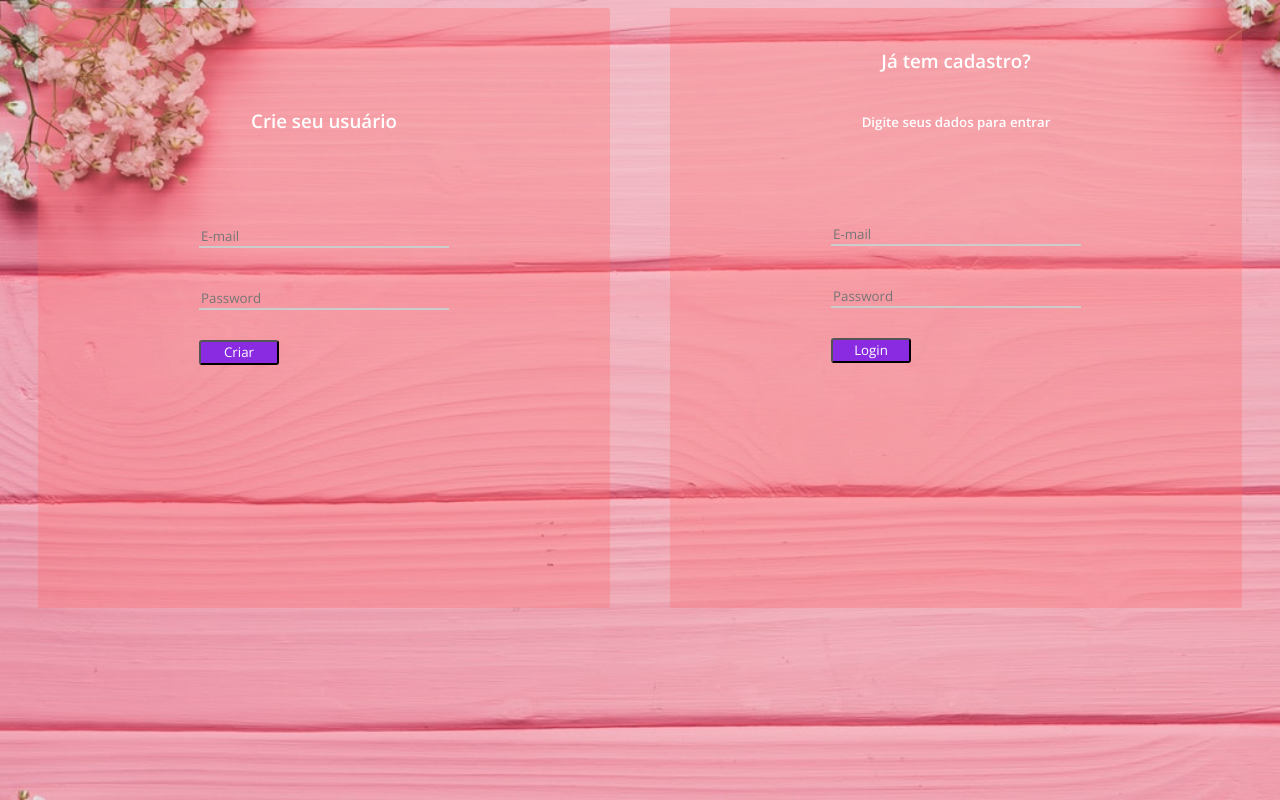
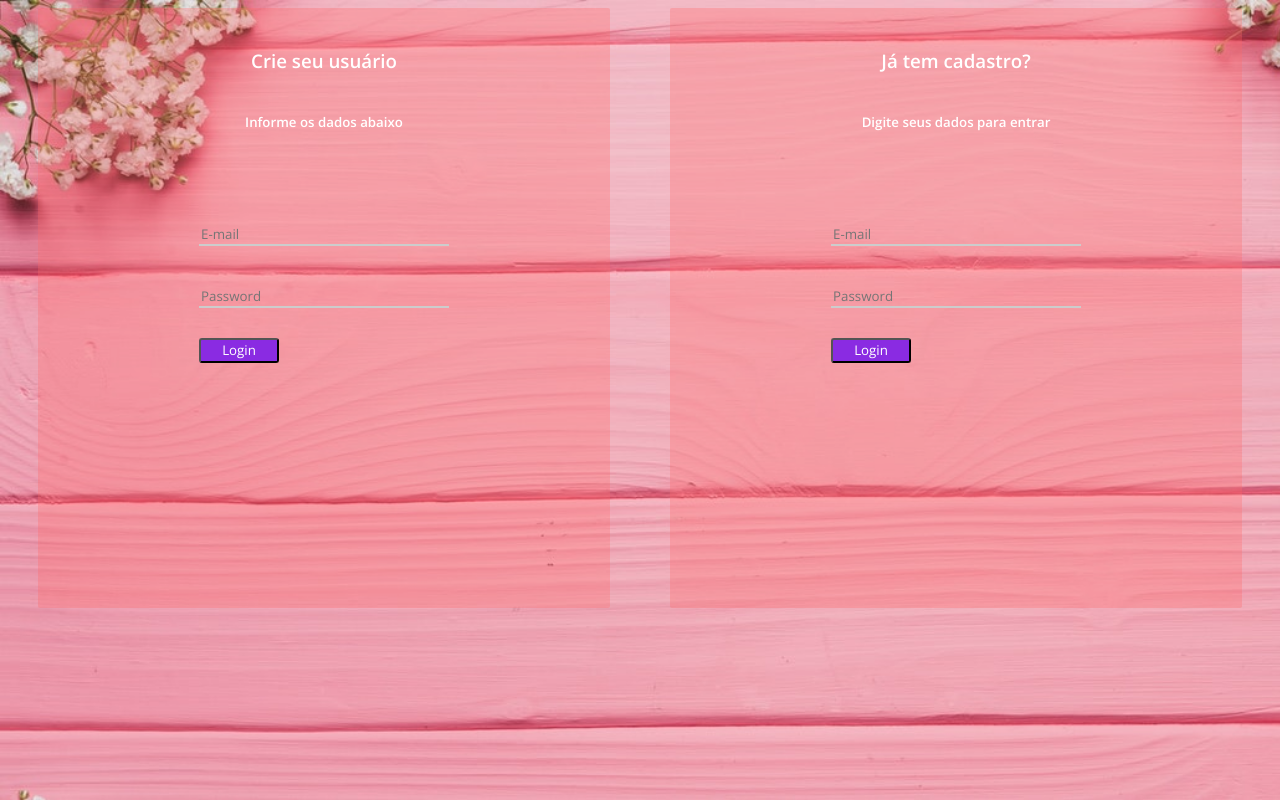
Before and after one commit to wendelrios/lab, a website: page src/html/login.html in a window 1280 px wide. Drawn offline with nearby package versions, Linux system fonts and the light colour scheme.

Commit message:
commit change

```diff
--- a/server.js
+++ b/server.js
@@ -4,6 +4,7 @@ const {Pool, Client} = require('pg')
 // pools will use environment variables
 // for connection information
 const pool = new Pool();
+
 
 
 
--- a/src/html/login.html
+++ b/src/html/login.html
@@ -11,12 +11,13 @@
     <section>
       <div class="main-content">
         <div class="card">
-          <h3 style="margin-top: 100px;">Crie seu usuário</h3>
+          <h3>Crie seu usuário</h3>
+          <h5>Informe os dados abaixo</h5>
           <div class="form-box">
             <form action="">
               <input type="text" placeholder="E-mail" required>
               <input type="password" placeholder="Password" required>
-              <button><a href="home.html">Criar</a> </button>
+              <button><a href="home.html">Login</a> </button>
             </form>
           </div>
         </div>
```
